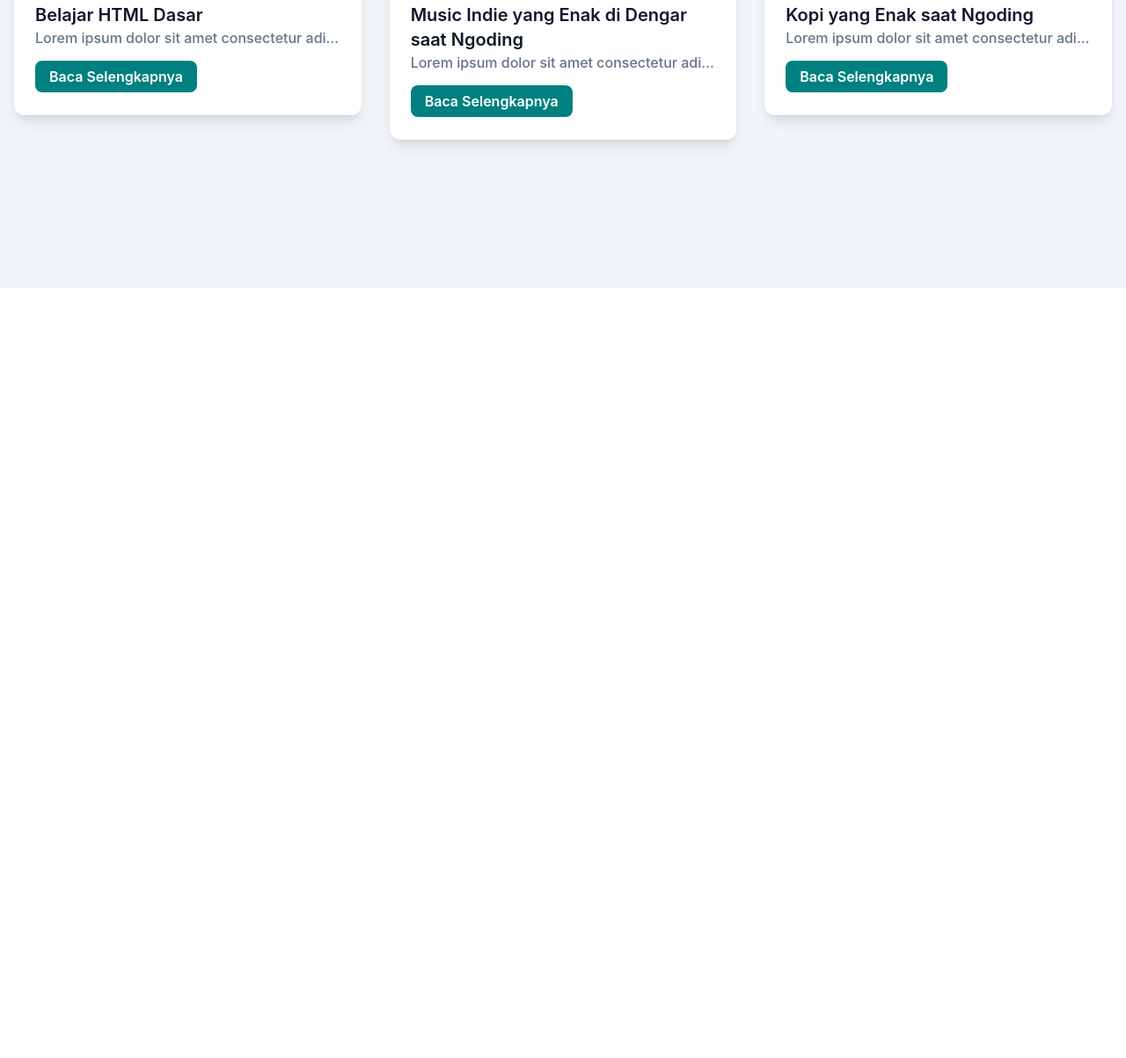
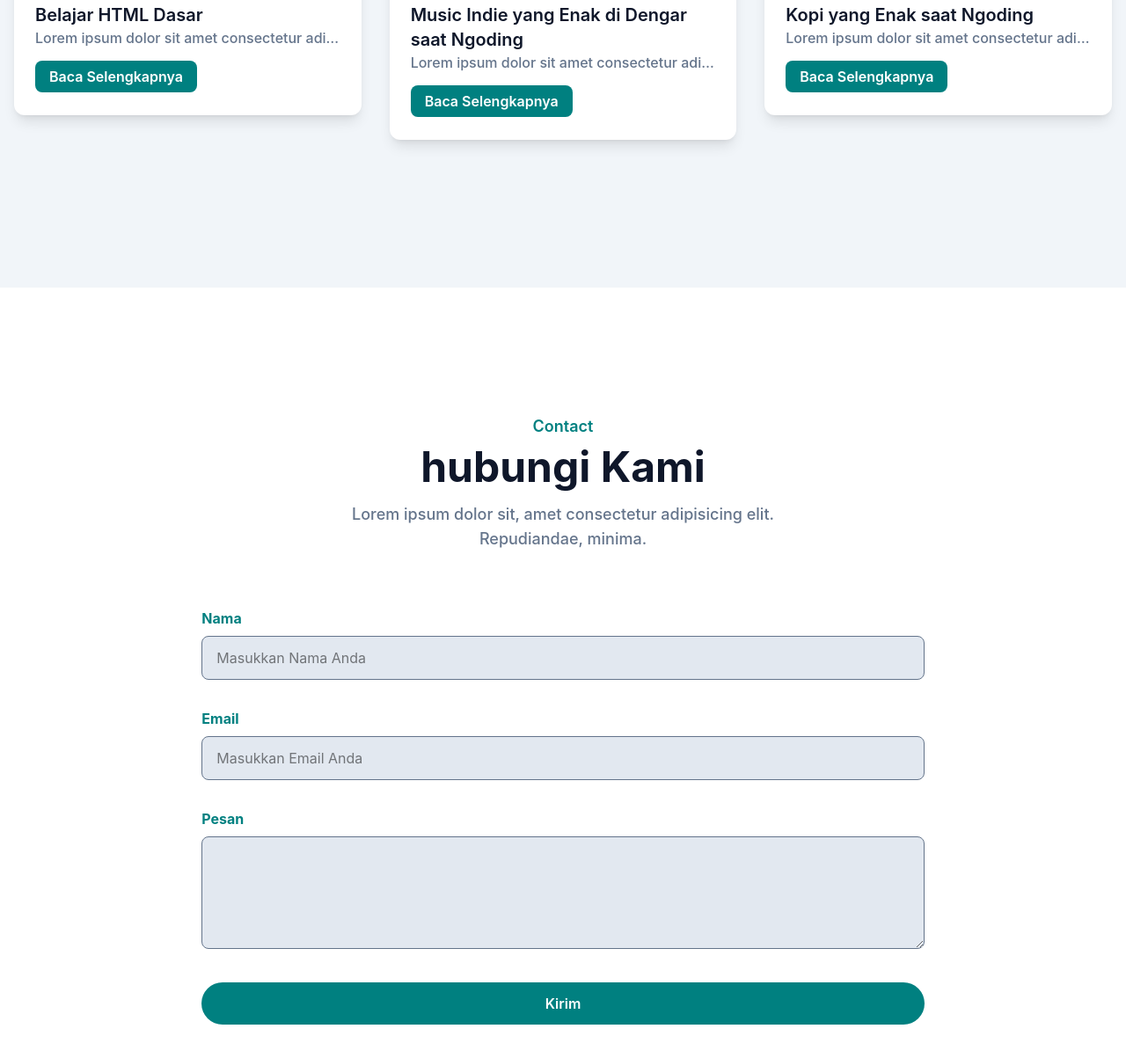
Before and after one commit to YassirID/my-portofolio, a website: page src/index.html in a window 1280 px wide. Shown: the part 3533-4736 px from the top of the page at 88% size. Before the commit the page ends 3860 px from the top, so only its background shows below. Drawn offline with Linux system fonts and the light colour scheme.

Commit message:
add Contact

```diff
--- a/src/index.html
+++ b/src/index.html
@@ -247,6 +247,42 @@
      </section>
     <!-- Blog Section End -->
 
+    <!-- Contact Section Start -->
+     <section id="contact" class="pt-36 pb-32">
+        <div class="container">
+            <div class="w-full px-4">
+                  <div class="max-w-xl mx-auto text-center mb-16">
+                    <h4 class="font-semibold text-lg text-yss-green mb-2">Contact</h4>
+                    <h2 class="font-bold text-yss-dark text-3xl mb-4 sm:text-4xl lg:text-5xl">hubungi Kami</h2>
+                    <p class="font-medium text-md text-yss-gray md:text-lg">Lorem ipsum dolor sit, amet consectetur adipisicing elit. Repudiandae, minima.</p>
+                </div>
+            </div>
+            <form action="">
+                <div class="w-full lg:w-2/3 lg:mx-auto">
+
+                    <div class="w-full px-4 mb-8">
+                        <label for="name" class="text-base font-bold text-yss-green">Nama</label>
+                        <input type="text" id="name" class="w-full mt-2 px-4 py-3 p-3 bg-slate-200 border border-yss-gray rounded-lg focus:outline-none focus:border-yss-green focus:ring-1 focus:ring-yss-green" placeholder="Masukkan Nama Anda">
+                    </div>
+                    <div class="w-full px-4 mb-8">
+                        <label for="email" class="text-base font-bold text-yss-green">Email</label>
+                        <input type="email" id="email" class="w-full mt-2 px-4 py-3 p-3 bg-slate-200 border border-yss-gray rounded-lg focus:outline-none focus:border-yss-green focus:ring-1 focus:ring-yss-green" placeholder="Masukkan Email Anda">
+                    </div>
+                    <div class="w-full px-4 mb-8">
+                        <label for="message" class="text-base font-bold text-yss-green">Pesan</label>
+                        <textarea type="text" class="w-full mt-2 px-4 py-3 p-3 bg-slate-200 border border-yss-gray  rounded-lg focus:outline-none focus:border-yss-green focus:ring-1 focus:ring-yss-green h-32" placeholder="Masukkan Nama Anda">
+                        </textarea>
+                    </div>
+
+                    <div class="w-full px-4">
+                        <button class="text-base font-semibold text-white bg-yss-green py-3 px-8 rounded-full w-full hover:opacity-80 hover:shadow-lg transition duration-500">Kirim</button>
+                    </div>
+                </div>
+                </form>
+            </div>
+     </section>
+    <!-- Contact Section Start -->
+
 
     <script src="script.js"></script>
 </body>
```
Also changed, not shown: src/output.css.
